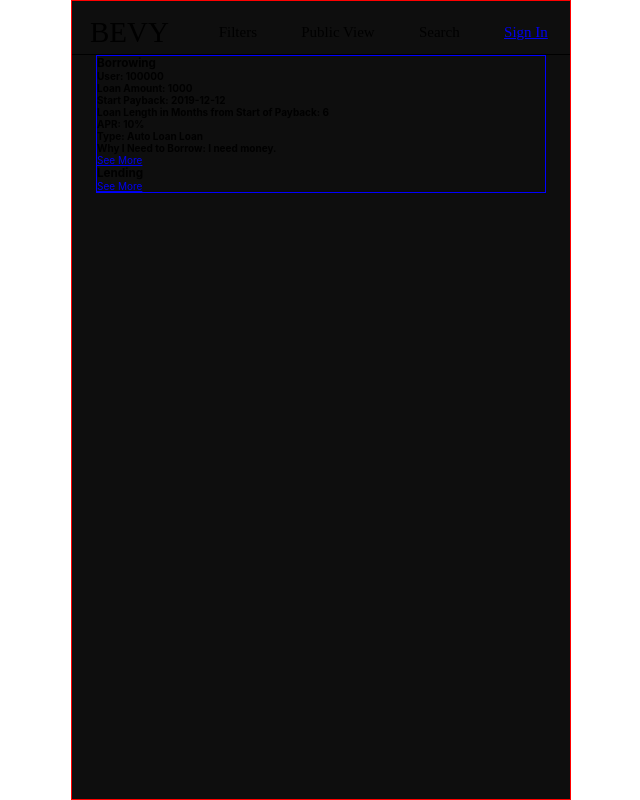
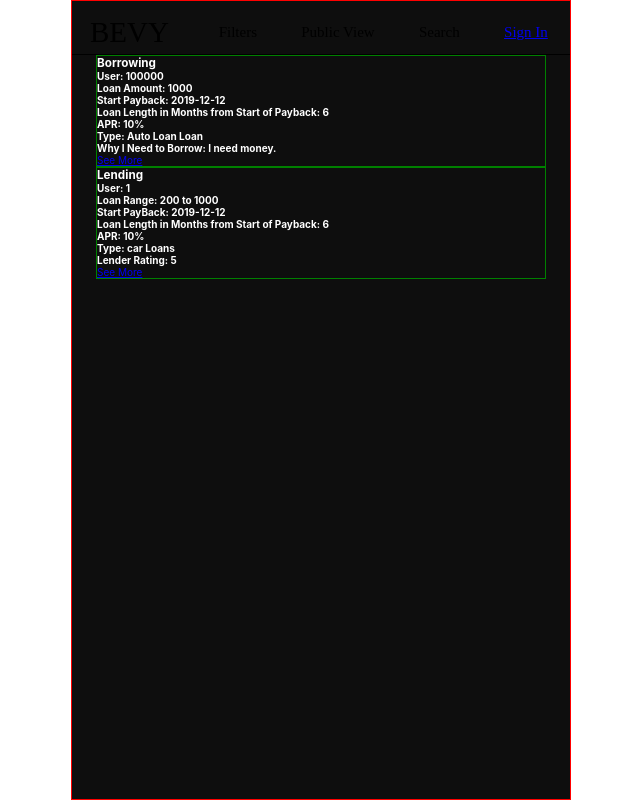
Before and after one commit to clintKunz/HackathonBevy, a React (Create React App) app in the folder front-end/: page /solicits in a window 1280 px wide. Shown: the whole page, without its empty margins (319-959 px from the left). Built offline with nearby package versions, Linux system fonts and the light colour scheme; no server answers.

Commit message:
solicitlend component rending passed props

```diff
--- a/front-end/src/components/SolicitBorrow.js
+++ b/front-end/src/components/SolicitBorrow.js
@@ -5,6 +5,8 @@ import { Link } from 'react-router-dom';
 const SolicitDiv = styled.div`
     display: flex;
     flex-direction: column;
+    color: white;
+    border: 1px solid green;
 `;
 
 class SolicitBorrow extends Component {
--- a/front-end/src/components/SolicitLend.js
+++ b/front-end/src/components/SolicitLend.js
@@ -5,6 +5,8 @@ import { Link } from 'react-router-dom';
 const SolicitDiv = styled.div`
     display: flex;
     flex-direction: column;
+    border: 1px solid green;
+    color: white;
 `;
 
 class SolicitLend extends Component {
@@ -14,6 +16,13 @@ class SolicitLend extends Component {
             <SolicitDiv>
                 {/* <h3>name: {this.props.solicitBorrow.name}</h3> */}
                 <h3>Lending</h3>
+                <h4>User: {this.props.solicitLend.id}</h4>
+                <h4>Loan Range: {this.props.solicitLend.loanRangeStart} to {this.props.solicitLend.loanRangeStop}</h4>
+                <h4>Start PayBack: {this.props.solicitLend.startPayback}</h4>
+                <h4>Loan Length in Months from Start of Payback: {this.props.solicitLend.lengthMonths}</h4>
+                <h4>APR: {this.props.solicitLend.arp}%</h4>
+                <h4>Type: {this.props.solicitLend.type} Loans</h4>
+                <h4>Lender Rating: {this.props.solicitLend.rating}</h4>
                 <Link to="/solicit">See More</Link>
             </SolicitDiv>
         );
--- a/front-end/src/components/SoliticContainer.js
+++ b/front-end/src/components/SoliticContainer.js
@@ -7,7 +7,6 @@ import SolicitLend from './SolicitLend';
 const Wrapper = styled.div`
     max-width: 450px;
     margin: 0 auto;
-    border: 1px solid blue;
 `;
 
 class SolicitContainer extends Component {
```
